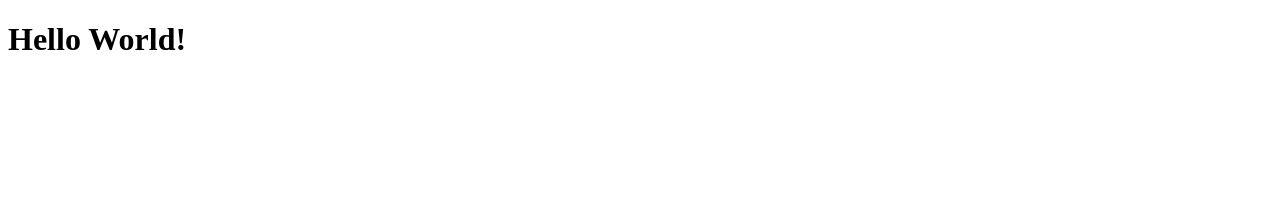
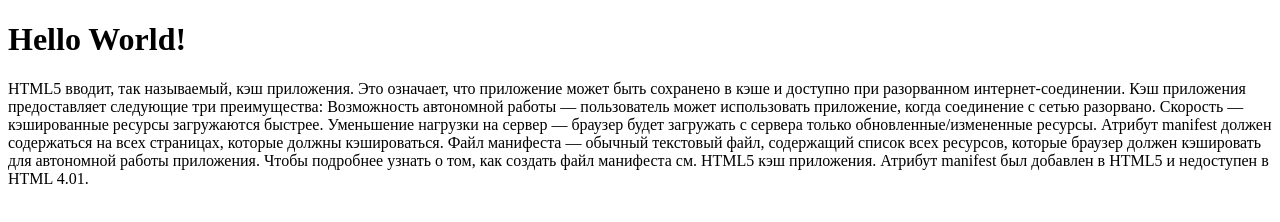
Before and after one commit to mgkrevo/www, a plain HTML site: page index.html in a window 1280 px wide. Drawn offline with Linux system fonts and the light colour scheme.

Commit message:
Update index.html

```diff
--- a/index.html
+++ b/index.html
@@ -8,5 +8,21 @@
   </head>
   <body>
     <h1>Hello World!</h1>
+    <p>
+      HTML5 вводит, так называемый, кэш приложения. Это означает, что приложение может быть сохранено в кэше и доступно при разорванном интернет-соединении.
+
+      Кэш приложения предоставляет следующие три преимущества:
+
+      Возможность автономной работы — пользователь может использовать приложение, когда соединение с сетью разорвано.
+      Скорость — кэшированные ресурсы загружаются быстрее.
+      Уменьшение нагрузки на сервер — браузер будет загружать с сервера только обновленные/измененные ресурсы.
+      Атрибут manifest должен содержаться на всех страницах, которые должны кэшироваться.
+
+      Файл манифеста — обычный текстовый файл, содержащий список всех ресурсов, которые браузер должен кэшировать для автономной работы приложения.
+
+      Чтобы подробнее узнать о том, как создать файл манифеста см. HTML5 кэш приложения.
+
+      Атрибут manifest был добавлен в HTML5 и недоступен в HTML 4.01.
+    </p>
   </body>
 </html>
```
